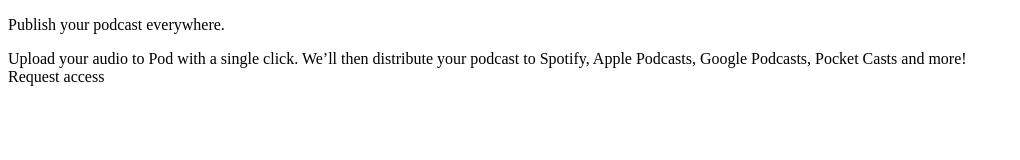
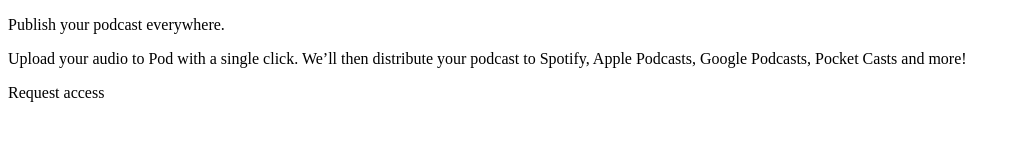
Before and after one commit to EdgarBadillo/Pod-request-access-landing-page, a plain HTML site: page index.html in a window 1280 px wide. Shown: the whole page, without its empty margins (0-1020 px from the left). Drawn offline with Linux system fonts and the light colour scheme.

Commit message:
html added

```diff
--- a/index.html
+++ b/index.html
@@ -9,15 +9,28 @@
   <title>Frontend Mentor | Pod request access landing page</title>
 </head>
 <body>
+<!-- logo -->
+  <div class=".logo"></div>
+<!-- background image -->
+  <div class="backgorund-image">
+    <div class="filter-background"></div>
+  </div>
+<!-- text-container -->
+  <div class="text-container"></div>
+  <div class="title"><p> <span> Publish your podcast</span>  everywhere.</p></div>
 
-  <div class=".logo"></div>
-  <div class="title"><p>Publish your podcast everywhere.</p></div>
+  <div class="description">
+    <p>
+      Upload your audio to Pod with a single click. We’ll then distribute your podcast to Spotify,
+      Apple Podcasts, Google Podcasts, Pocket Casts and more!
+    </p>
 
-  <div>
-    Upload your audio to Pod with a single click. We’ll then distribute your podcast to Spotify,
-    Apple Podcasts, Google Podcasts, Pocket Casts and more!
+    <div class="validation">Request access</div>
+
+    <div class="social-media"></div>
+
   </div>
 
-  Request access
+  <div class="points"></div>
 </body>
 </html>
--- /dev/null
+++ b/style.scss
@@ -0,0 +1,30 @@
+:root{
+
+    $ligh-green: #54e6af;
+    $mid-green: #5a668a;
+    $str-green: #2c344b;
+    $grey: #c2cbe5;
+    $black: #121725;
+
+    %center-flex{
+
+        display: flex;
+        align-items: center;
+        justify-content: center;
+
+    }
+
+    %background-img{
+
+        background-repeat: no-repeat;
+        background-size: contain;
+    }
+
+    %filter{
+
+        background-color: $black;
+
+    }
+
+
+}
```
Also changed, not shown: 1 other file.
